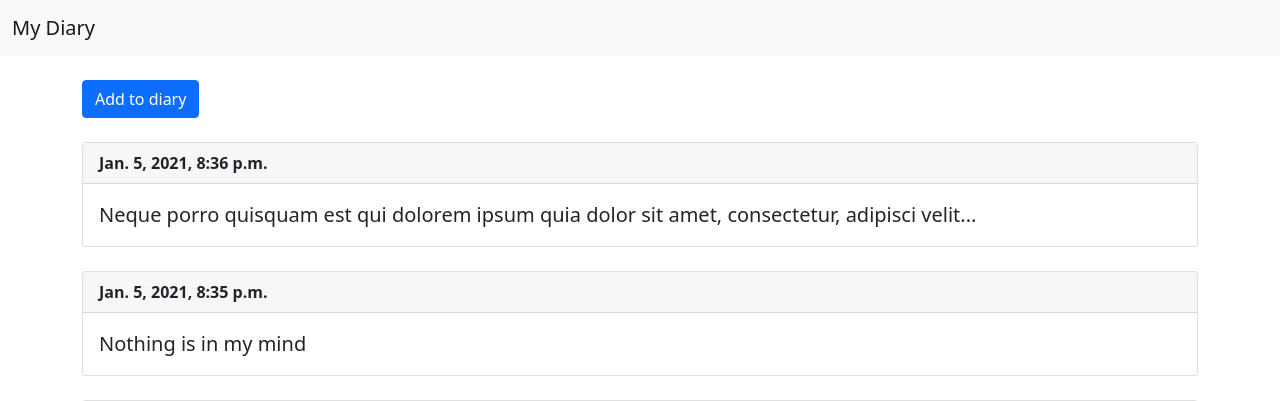
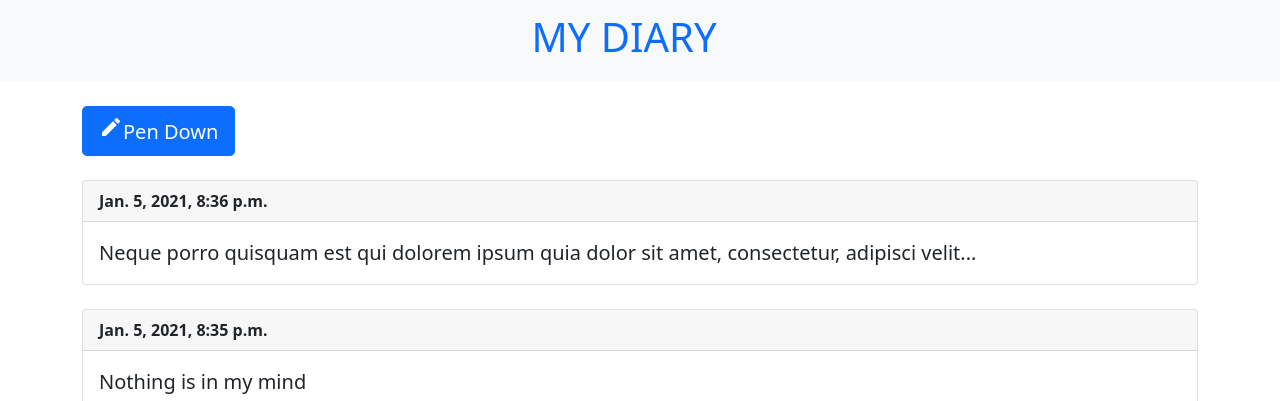
Before and after one commit to ihamzak/MyDiary, a Django app: page / in a window 1280 px wide. Shown: the top 401 px of the page. Run offline with Django 3.2, Linux system fonts and the light colour scheme; data comes from the database, SQL or seed files in the repository; both versions use the stored data as it was after the commit.

Commit message:
fixed navbar

```diff
--- a/my_diary/entries/templates/entries/index.html
+++ b/my_diary/entries/templates/entries/index.html
@@ -9,6 +9,8 @@
     <!-- Bootstrap CSS -->
     <link href="https://cdn.jsdelivr.net/npm/bootstrap@5.0.0-beta1/dist/css/bootstrap.min.css" rel="stylesheet"
         integrity="sha384-giJF6kkoqNQ00vy+HMDP7azOuL0xtbfIcaT9wjKHr8RbDVddVHyTfAAsrekwKmP1" crossorigin="anonymous">
+    <link href="https://fonts.googleapis.com/icon?family=Material+Icons"
+      rel="stylesheet">
 
     <title>index page</title>
 </head>
@@ -16,16 +18,17 @@
 <body>
 
 
-    <nav class="navbar navbar-light bg-light">
-        <div class="container-fluid">
-            <a class="navbar-brand" href="{% url 'home'%}">My Diary</a>
+    <nav class="navbar bg-light">
+        <div class="container-fluid justify-content-center">
+            <a class="navbar-brand" href="{% url 'home'%}"><h1>MY DIARY<h1></a>
         </div>
     </nav>
     <br>
 
     <div class="container">
         <!-- Content here -->
-        <a class="btn btn-primary" href="{% url 'add' %}">Add to diary</a>
+        <a class="btn btn-primary btn-lg" href="{% url 'add' %}"><span class="material-icons">create
+</span>Pen Down</a>
         <br>
         <br>
 
```
Also changed, not shown: my_diary/entries/templates/entries/add.html (+4 -4 lines), my_diary/db.sqlite3.
